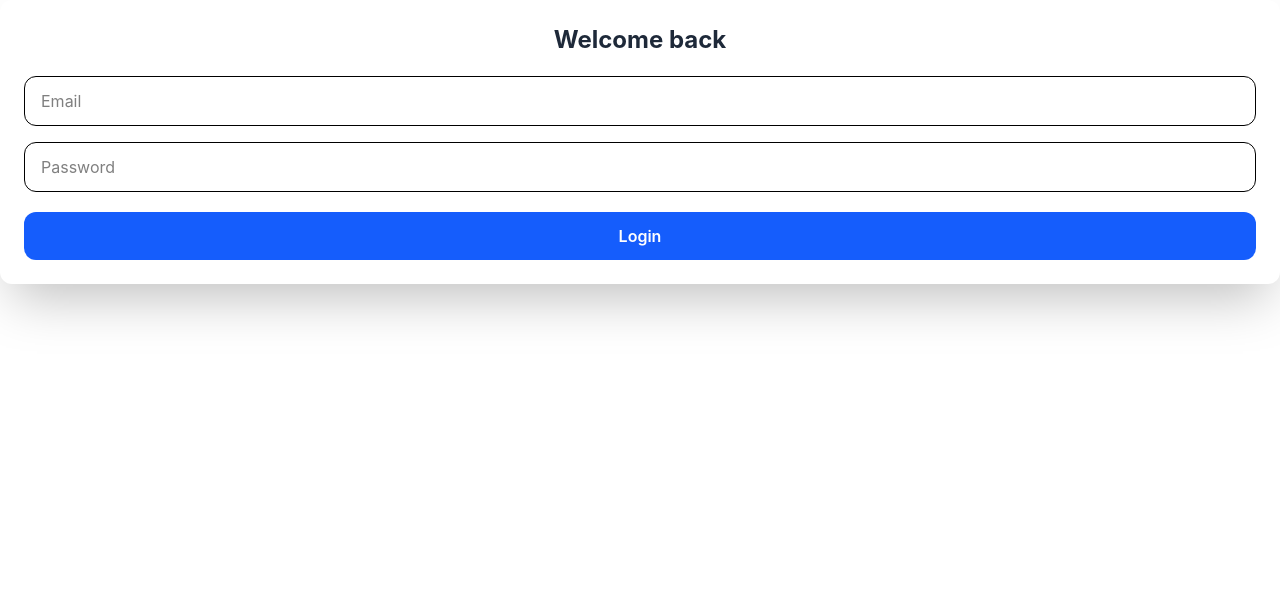
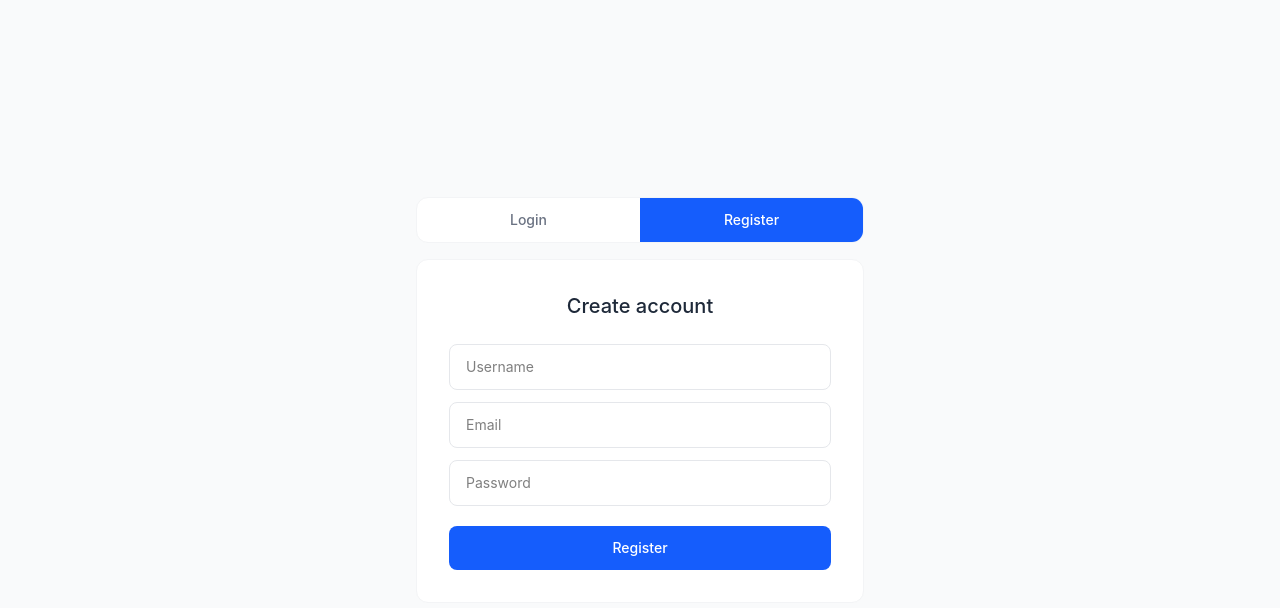
Before and after one commit to Eyshield/React-TrainingGround, a React (Vite) app in the folder taskflow/: page / in a window 1280 px wide. Shown: the top 608 px of the page. Built offline with nearby package versions, Linux system fonts and the light colour scheme.

Commit message:
unifomising the style

```diff
--- a/taskflow/package.json
+++ b/taskflow/package.json
@@ -13,6 +13,7 @@
     "@tailwindcss/vite": "^4.2.2",
     "react": "^19.2.4",
     "react-dom": "^19.2.4",
+    "react-router-dom": "^7.14.0",
     "tailwindcss": "^4.2.2"
   },
   "devDependencies": {
--- a/taskflow/src/features/Auth/AuthPage.tsx
+++ b/taskflow/src/features/Auth/AuthPage.tsx
@@ -6,36 +6,32 @@ function AuthPage() {
   const [isRegister, setIsRegister] = useState(true);
 
   return (
-    <div className="min-h-screen flex items-center justify-center  px-4">
+    <div className="min-h-screen flex items-center justify-center bg-gray-50 px-4">
       <div className="w-full max-w-md">
-        <div className="flex bg-white rounded-xl shadow-md overflow-hidden mb-6">
+        <div className="flex bg-white border border-gray-100 rounded-xl overflow-hidden mb-4">
           <button
             onClick={() => setIsRegister(false)}
-            className={`w-1/2 py-3 text-sm font-semibold transition ${
+            className={`w-1/2 py-3 text-sm font-medium transition ${
               !isRegister
                 ? "bg-blue-600 text-white"
-                : "text-gray-600 hover:bg-gray-50"
+                : "text-gray-500 hover:bg-gray-50"
             }`}
           >
             Login
           </button>
-
           <button
             onClick={() => setIsRegister(true)}
-            className={`w-1/2 py-3 text-sm font-semibold transition ${
+            className={`w-1/2 py-3 text-sm font-medium transition ${
               isRegister
                 ? "bg-blue-600 text-white"
-                : "text-gray-600 hover:bg-gray-50"
+                : "text-gray-500 hover:bg-gray-50"
             }`}
           >
             Register
           </button>
         </div>
-
-        <div className="bg-white w-full rounded-2xl p-6">
-          <div className="transition-all duration-300">
-            {isRegister ? <RegisterForm /> : <LoginForm />}
-          </div>
+        <div className="bg-white border border-gray-100 rounded-xl p-8">
+          {isRegister ? <RegisterForm /> : <LoginForm />}
         </div>
       </div>
     </div>
--- a/taskflow/src/features/Auth/components/LoginForm.tsx
+++ b/taskflow/src/features/Auth/components/LoginForm.tsx
@@ -4,18 +4,10 @@ import type { User } from "../../../entities/User";
 
 function LoginForm() {
   const { handleLogin, data, error, loading } = useLogin();
+  const [form, setForm] = useState<User>({ email: "", password: "" });
 
-  const [form, setForm] = useState<User>({
-    email: "",
-    password: "",
-  });
-
-  const handleChange = (e: React.ChangeEvent<HTMLInputElement>) => {
-    setForm({
-      ...form,
-      [e.target.name]: e.target.value,
-    });
-  };
+  const handleChange = (e: React.ChangeEvent<HTMLInputElement>) =>
+    setForm({ ...form, [e.target.name]: e.target.value });
 
   const handleSubmit = (e: React.FormEvent) => {
     e.preventDefault();
@@ -23,51 +15,46 @@ function LoginForm() {
   };
 
   return (
-    <form
-      onSubmit={handleSubmit}
-      className="space-y-5 shadow-2xl rounded-xl p-6 w-max-7xl"
-    >
-      <h2 className="text-2xl font-bold text-center text-gray-800">
+    <div>
+      <h2 className="text-xl font-medium text-center text-gray-800 mb-6">
         Welcome back
       </h2>
-
-      <div className="space-y-4">
+      <div className="space-y-3 mb-5">
         <input
           type="email"
           name="email"
           placeholder="Email"
           value={form.email}
           onChange={handleChange}
-          className="w-full px-4 py-3 border rounded-xl focus:outline-none focus:ring-2 focus:ring-blue-500"
+          className="w-full px-4 py-3 text-sm border border-gray-200 rounded-lg focus:outline-none focus:ring-2 focus:ring-blue-400"
         />
-
         <input
           type="password"
           name="password"
           placeholder="Password"
           value={form.password}
           onChange={handleChange}
-          className="w-full px-4 py-3 border rounded-xl focus:outline-none focus:ring-2 focus:ring-blue-500"
+          className="w-full px-4 py-3 text-sm border border-gray-200 rounded-lg focus:outline-none focus:ring-2 focus:ring-blue-400"
         />
       </div>
-
       <button
         type="submit"
+        onClick={handleSubmit}
         disabled={loading}
-        className="w-full py-3 rounded-xl text-white font-semibold transition
-        bg-blue-600 hover:bg-blue-700 disabled:bg-blue-300 disabled:cursor-not-allowed"
+        className="w-full py-3 rounded-lg text-sm text-white font-medium transition
+          bg-blue-600 hover:bg-blue-700 disabled:bg-blue-300 disabled:cursor-not-allowed"
       >
         {loading ? "Loading..." : "Login"}
       </button>
-
-      {error && <p className="text-red-500 text-sm text-center">{error}</p>}
-
+      {error && (
+        <p className="text-red-500 text-sm text-center mt-3">{error}</p>
+      )}
       {data && (
-        <p className="text-green-600 text-sm text-center">
+        <p className="text-green-600 text-sm text-center mt-3">
           Login successful ✅
         </p>
       )}
-    </form>
+    </div>
   );
 }
 
--- a/taskflow/src/features/Auth/components/RegisterForm.tsx
+++ b/taskflow/src/features/Auth/components/RegisterForm.tsx
@@ -1,22 +1,17 @@
-import React, { useState } from "react";
+import { useState } from "react";
 import { useRegister } from "../hooks/useRegister";
 import type { User } from "../../../entities/User";
 
 function RegisterForm() {
   const { handleRegister, data, error, loading } = useRegister();
-
   const [form, setForm] = useState<User>({
     email: "",
     password: "",
     username: "",
   });
 
-  const handleChange = (e: React.ChangeEvent<HTMLInputElement>) => {
-    setForm({
-      ...form,
-      [e.target.name]: e.target.value,
-    });
-  };
+  const handleChange = (e: React.ChangeEvent<HTMLInputElement>) =>
+    setForm({ ...form, [e.target.name]: e.target.value });
 
   const handleSubmit = (e: React.FormEvent) => {
     e.preventDefault();
@@ -24,63 +19,54 @@ function RegisterForm() {
   };
 
   return (
-    <div className="h-full w-max-7xl flex items-center justify-center  px-4">
-      <form
-        onSubmit={handleSubmit}
-        className="w-full max-w-md bg-white shadow-xl rounded-2xl p-8 space-y-6"
-      >
-        <h2 className="text-2xl font-bold text-center text-gray-800">
-          Create Account
+    <div>
+      <h2 className="text-xl font-medium text-center text-gray-800 mb-6">
+        Create account
       </h2>
-
-        <div className="space-y-4">
+      <div className="space-y-3 mb-5">
         <input
           type="text"
           name="username"
           placeholder="Username"
           value={form.username}
           onChange={handleChange}
-            className="w-full px-4 py-3 border rounded-xl focus:outline-none focus:ring-2 focus:ring-blue-500"
+          className="w-full px-4 py-3 text-sm border border-gray-200 rounded-lg focus:outline-none focus:ring-2 focus:ring-blue-400"
         />
-
         <input
           type="email"
           name="email"
           placeholder="Email"
           value={form.email}
           onChange={handleChange}
-            className="w-full px-4 py-3 border rounded-xl focus:outline-none focus:ring-2 focus:ring-blue-500"
+          className="w-full px-4 py-3 text-sm border border-gray-200 rounded-lg focus:outline-none focus:ring-2 focus:ring-blue-400"
         />
-
         <input
           type="password"
           name="password"
           placeholder="Password"
           value={form.password}
           onChange={handleChange}
-            className="w-full px-4 py-3 border rounded-xl focus:outline-none focus:ring-2 focus:ring-blue-500"
+          className="w-full px-4 py-3 text-sm border border-gray-200 rounded-lg focus:outline-none focus:ring-2 focus:ring-blue-400"
         />
       </div>
-
       <button
         type="submit"
+        onClick={handleSubmit}
         disabled={loading}
-          className="w-full py-3 rounded-xl text-white font-semibold transition
+        className="w-full py-3 rounded-lg text-sm text-white font-medium transition
           bg-blue-600 hover:bg-blue-700 disabled:bg-blue-300 disabled:cursor-not-allowed"
       >
         {loading ? "Loading..." : "Register"}
       </button>
-
-        {error && <p className="text-red-500 text-sm text-center">{error}</p>}
-
+      {error && (
+        <p className="text-red-500 text-sm text-center mt-3">{error}</p>
+      )}
       {data && (
-          <p className="text-green-600 text-sm text-center">
+        <p className="text-green-600 text-sm text-center mt-3">
           Inscription réussie ✅
         </p>
       )}
-      </form>
     </div>
   );
 }
-
 export default RegisterForm;
--- a/taskflow/src/route.tsx
+++ b/taskflow/src/route.tsx
@@ -1,8 +1,9 @@
-import LoginForm from "./features/Auth/components/LoginForm";
+import AuthPage from "./features/Auth/AuthPage";
+
 import { createBrowserRouter } from "react-router-dom";
 export const route = createBrowserRouter([
   {
     path: "/",
-    element: <LoginForm />,
+    element: <AuthPage />,
   },
 ]);
```
Also changed, not shown: 1 other file (tests, documents, lock files or other folders). Lines whose indentation alone changed are shown as unchanged.
